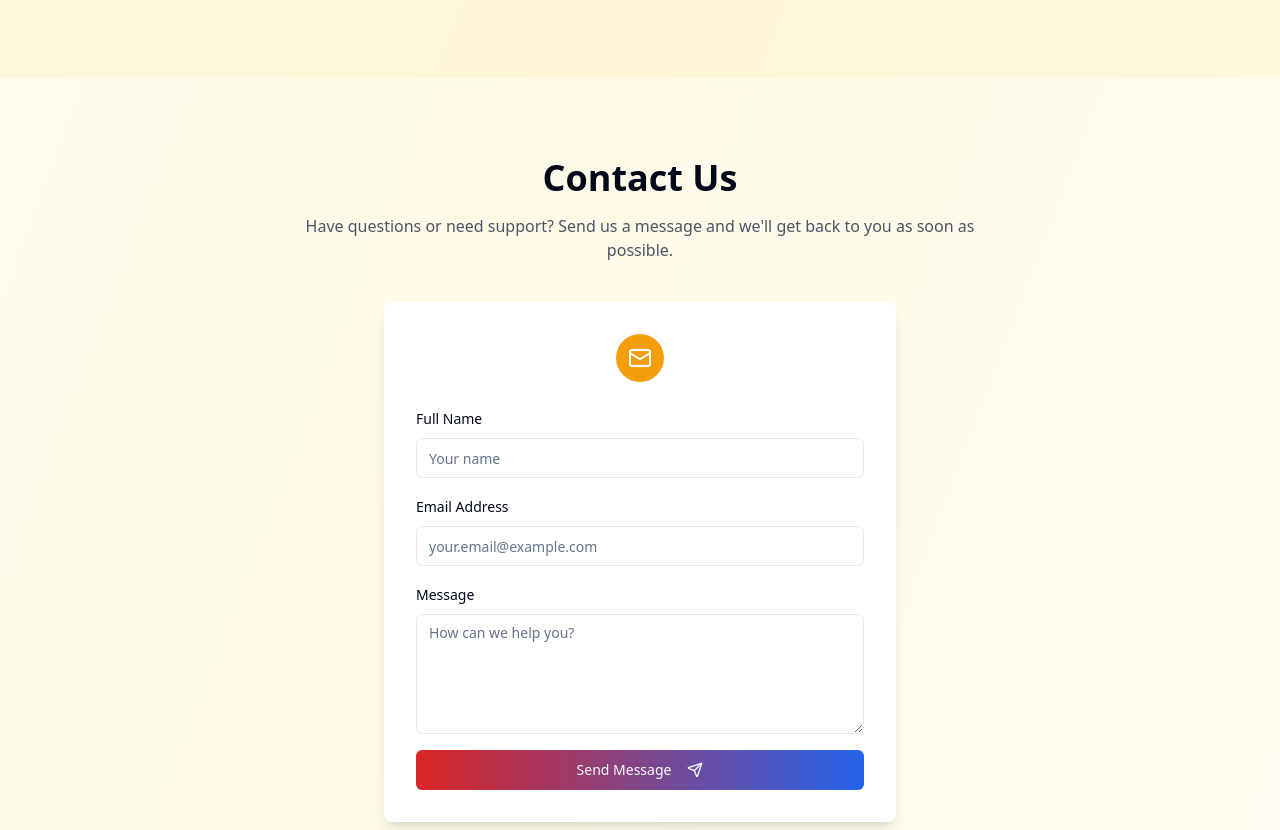
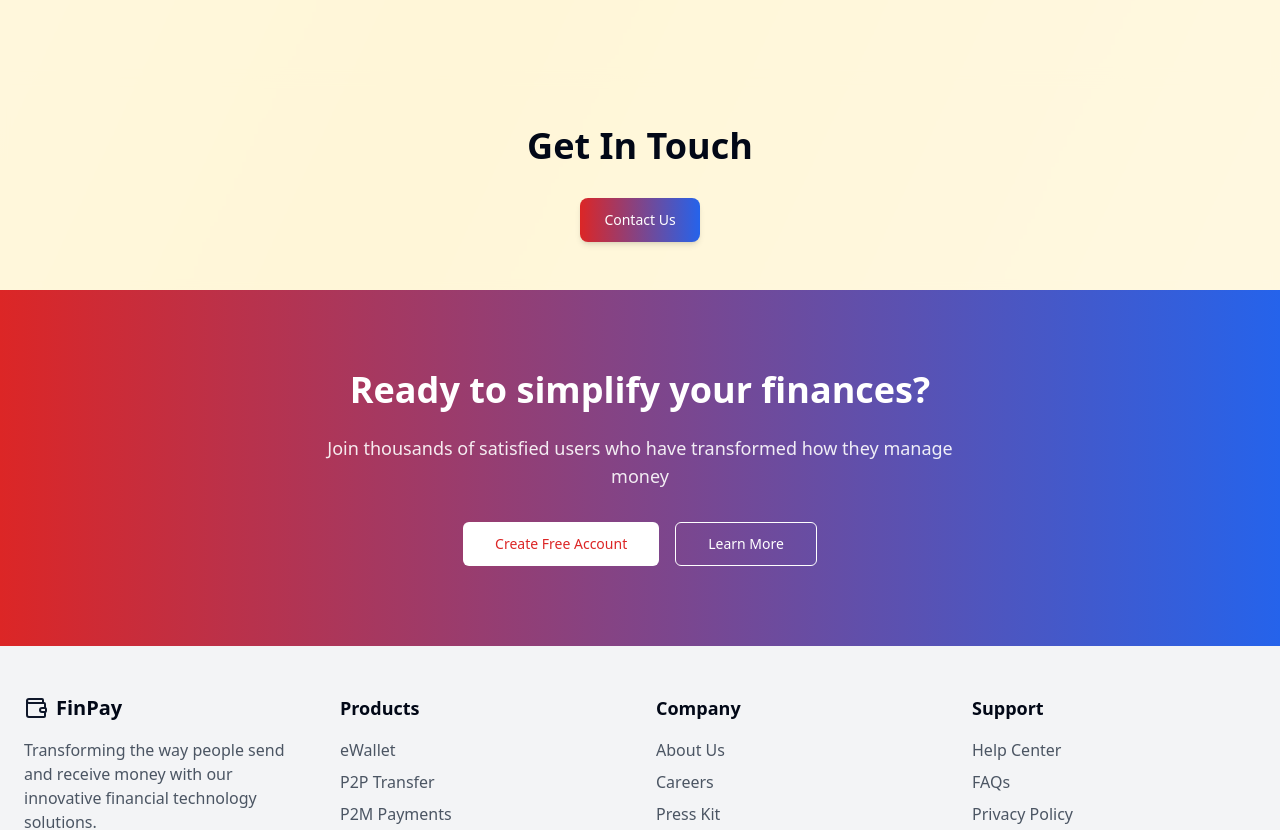
Before and after one commit to bmuangkhot/hapypaysite, a React (Vite) app: page / in a window 1280 px wide. Shown: the part 1720-2550 px from the top of the page. Built offline with nearby package versions, Linux system fonts and the light colour scheme.

Commit message:
feat: Show contact form on button click
Implement functionality to display the contact form upon clicking the "Contact Us" button.

```diff
--- a/src/pages/Index.tsx
+++ b/src/pages/Index.tsx
@@ -1,5 +1,5 @@
 
-import React from "react";
+import React, { useState } from "react";
 import { NavBar } from "@/components/NavBar";
 import { FeatureSection } from "@/components/FeatureSection";
 import { Footer } from "@/components/Footer";
@@ -9,8 +9,11 @@ import { CTASection } from "@/components/CTASection";
 import { ChatBotWidget } from "@/components/ChatBotWidget";
 import { ContactForm } from "@/components/ContactForm";
 import { Wallet, UsersIcon, CreditCard } from "lucide-react";
+import { Button } from "@/components/ui/button";
 
 const Index = () => {
+  const [showContactForm, setShowContactForm] = useState(false);
+
   // Features data for our reusable component
   const features = [
     {
@@ -32,6 +35,10 @@ const Index = () => {
       color: "bg-yellow-500 dark:bg-yellow-600",
     },
   ];
+
+  const toggleContactForm = () => {
+    setShowContactForm(!showContactForm);
+  };
 
   return (
     <div className="min-h-screen flex flex-col bg-gradient-to-br from-amber-100 via-amber-200 to-amber-100 dark:from-gray-900 dark:via-amber-900/30 dark:to-gray-800">
@@ -62,8 +69,22 @@ const Index = () => {
       {/* How It Works */}
       <HowItWorks />
 
-      {/* Contact Form */}
-      <ContactForm />
+      {/* Contact Form Button */}
+      <section className="py-12 bg-amber-50/80 dark:bg-gray-900/80 backdrop-blur-sm">
+        <div className="container mx-auto px-4 md:px-6 text-center">
+          <h2 className="text-3xl md:text-4xl font-bold mb-8">Get In Touch</h2>
+          <Button
+            onClick={toggleContactForm}
+            className="bg-gradient-to-r from-red-600 to-blue-600 hover:from-red-700 hover:to-blue-700 text-white px-6 py-3 rounded-lg shadow-md"
+            size="lg"
+          >
+            {showContactForm ? "Hide Contact Form" : "Contact Us"}
+          </Button>
+
+          {/* Conditionally render the contact form */}
+          {showContactForm && <ContactForm />}
+        </div>
+      </section>
 
       {/* CTA Section */}
       <CTASection />
```
